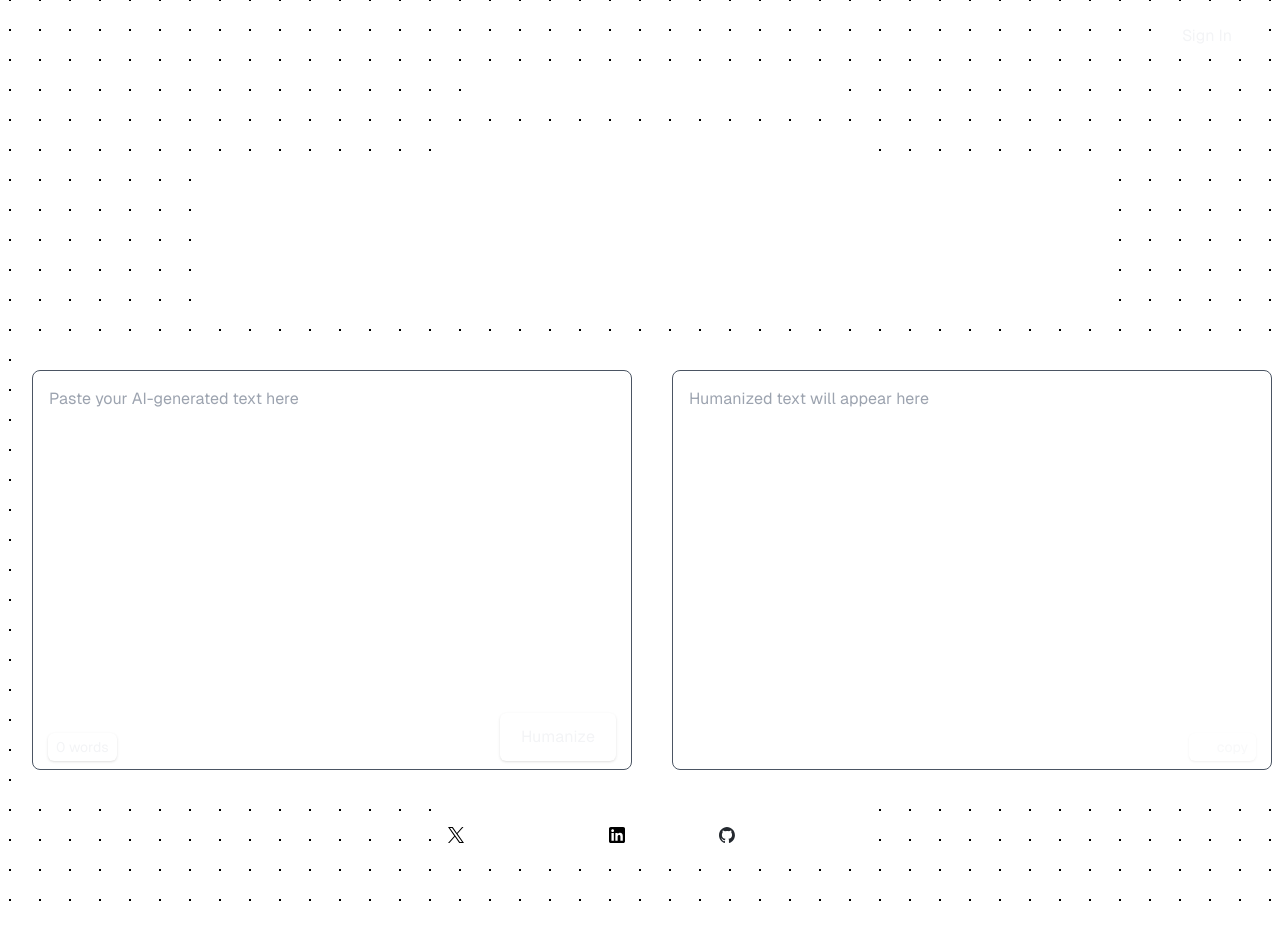
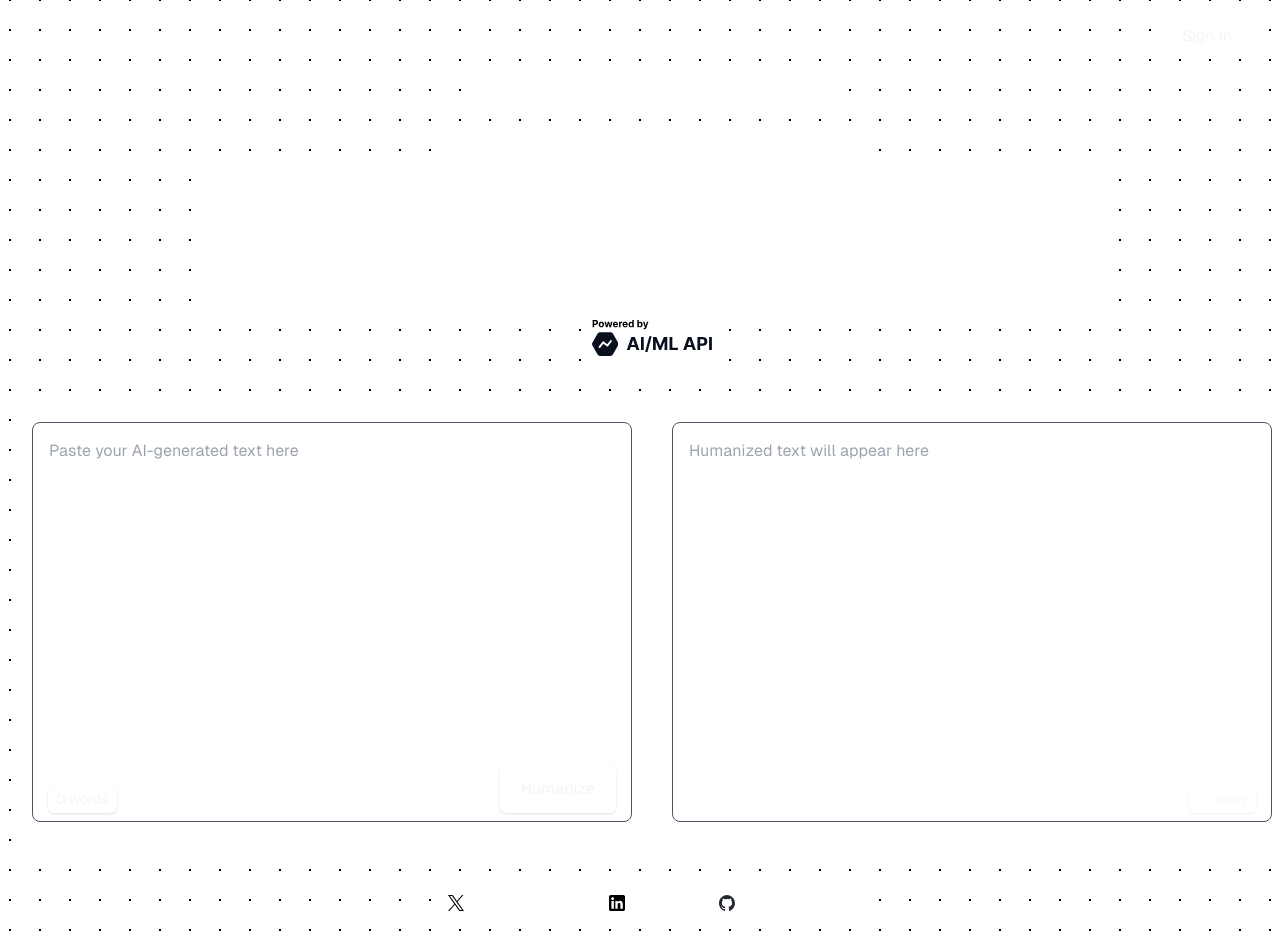
Before and after one commit to raymondchiwaz/humanaize, a Next.js app: page / in a window 1280 px wide. Shown: the top 952 px of the page. Before the commit the page ends 925 px from the top, so only its background shows below. Built offline with nearby package versions, Linux system fonts and the light colour scheme; no server answers.

Commit message:
added powered by ai/ml api logo svg

```diff
--- a/src/app/page.tsx
+++ b/src/app/page.tsx
@@ -94,7 +94,7 @@ export default function Home() {
   );
 
   return (
-    <div className="grid grid-rows-[20px_1fr_20px] items-center justify-items-center min-h-screen pb-20 gap-8 p-4 font-[family-name:var(--font-geist-sans)]">
+    <div className="grid grid-rows-[20px_1fr_20px] items-center justify-items-center min-h-screen pb-28 gap-8 p-4 font-[family-name:var(--font-geist-sans)]">
       <Analytics />
       <div className="absolute top-4 right-8">
         {!isSignedIn ? (
@@ -109,9 +109,24 @@ export default function Home() {
 
       <main className="flex flex-col gap-8 row-start-2 items-center">
         <div className="Editor_title3__hWeAn">
-          <h1 className="Editor_editor__header__GIEq6 font-black">HumanAIze AI text</h1>
+          <h1 className="Editor_editor__header__GIEq6 font-bold"><span className='italic font-black'>HumanAIze </span>AI text</h1>
           <h2 className="Editor_editor__subheader__uH98a font-bold">HumanAIze AI text with the smartest AI humanizer</h2>
           <p className="Editor_editor__description__sjr_h">Transform your AI-generated content into natural, human-like text with the ultimate HumanAIze AI text tool. This ai-to-human text converter effortlessly converts output from ChatGPT, Bard, Jasper, Grammarly, GPT4, and other AI text generators into text indistinguishable from human writing. Achieve 100% originality and enhance your content creation with the best HumanAIze AI solution available.</p>
+          <div className='bg-white p-2'>
+            <a
+              className="flex items-center"
+              href="https://aimlapi.com/?via=ibrohim"
+              target="_blank"
+              rel="noopener noreferrer"
+            >
+              <Image
+                src="/powered_by_aimlapi.svg"
+                alt="Powered by AIML API"
+                width={120}
+                height={120}
+              />
+            </a>
+          </div>
         </div>
         <div className="flex gap-2 items-center flex-col lg:flex-row">
           <div className="bg-white p-4">
@@ -172,7 +187,8 @@ export default function Home() {
           </div>
         </div>
       </main>
-      <footer className="row-start-3 flex gap-6 flex-wrap items-center justify-center bg-white p-4">
+      <footer className="row-start-3 flex flex-col gap-6 flex-wrap items-center justify-center mt-8">
+        <div className='flex gap-6 flex-wrap items-center justify-center bg-white p-2'>
           <a
             className="flex items-center gap-2 hover:underline hover:underline-offset-4"
             href="https://twitter.com/abdibrokhim"
@@ -218,6 +234,7 @@ export default function Home() {
             />
             Open Source →
           </a>
+        </div>
       </footer>
       <script
         src="https://topmate-embed.s3.ap-south-1.amazonaws.com/v1/topmate-embed.js"
```
Also changed, not shown: public/powered_by_aimlapi.svg (added). Lines whose indentation alone changed are shown as unchanged.
